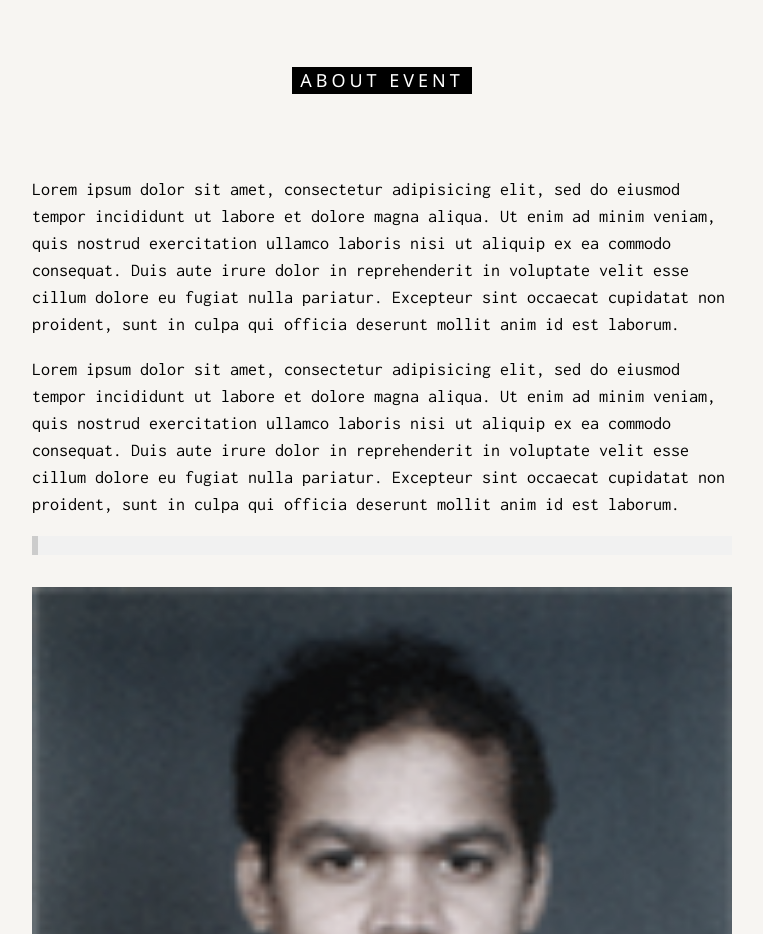
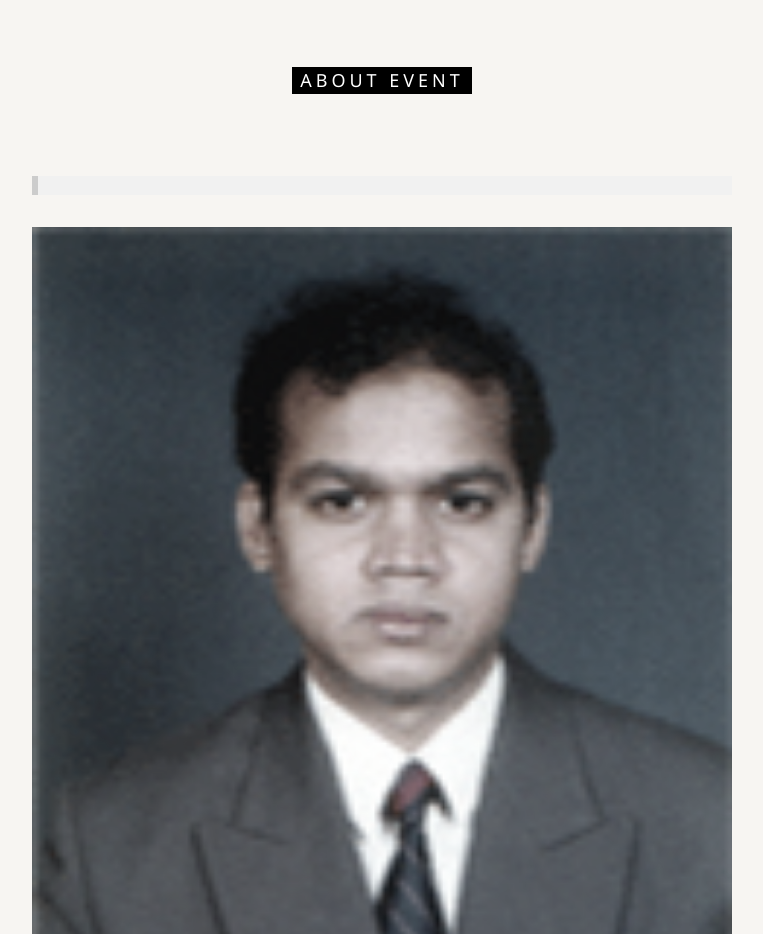
Before and after one commit to akshatshukla12/akshatshukla12.github.io, a plain HTML site: page events description/e2.html in a window 1280 px wide. Shown: the part 607-1541 px from the top of the page, without its empty margins (258-1021 px from the left). Drawn offline with nearby package versions, Linux system fonts and the light colour scheme; files whose address does not match are found by name.

Commit message:
Update e2.html

```diff
--- a/events description/e2.html
+++ b/events description/e2.html
@@ -45,18 +45,7 @@ body, html {
 <div class="w3-container" id="about">
   <div class="w3-content" style="max-width:700px">
     <h5 class="w3-center w3-padding-64"><span class="w3-tag w3-wide">ABOUT EVENT</span></h5>
-    <p>Lorem ipsum dolor sit amet, consectetur adipisicing elit, sed do eiusmod
-    tempor incididunt ut labore et dolore magna aliqua. Ut enim ad minim veniam,
-    quis nostrud exercitation ullamco laboris nisi ut aliquip ex ea commodo
-    consequat. Duis aute irure dolor in reprehenderit in voluptate velit esse
-    cillum dolore eu fugiat nulla pariatur. Excepteur sint occaecat cupidatat non
-    proident, sunt in culpa qui officia deserunt mollit anim id est laborum.</p>
-    <p>Lorem ipsum dolor sit amet, consectetur adipisicing elit, sed do eiusmod
-    tempor incididunt ut labore et dolore magna aliqua. Ut enim ad minim veniam,
-    quis nostrud exercitation ullamco laboris nisi ut aliquip ex ea commodo
-    consequat. Duis aute irure dolor in reprehenderit in voluptate velit esse
-    cillum dolore eu fugiat nulla pariatur. Excepteur sint occaecat cupidatat non
-    proident, sunt in culpa qui officia deserunt mollit anim id est laborum.</p>
+    <p></p>
     <div class="w3-panel w3-leftbar w3-light-grey">
       <p><i></i></p>
       <p></p>
@@ -82,6 +71,10 @@ body, html {
     <div id="Drinks" class="w3-container menu w3-padding-48 w3-card">
       <h5>prize1 </h5>
       <p class="w3-text-grey">\value</p><br>
+
+    </div>
+    <img src="/w3images/coffeehouse2.jpg" style="width:100%;max-width:1000px;margin-top:32px;">
+  </div>
 </div>
 
 
```
